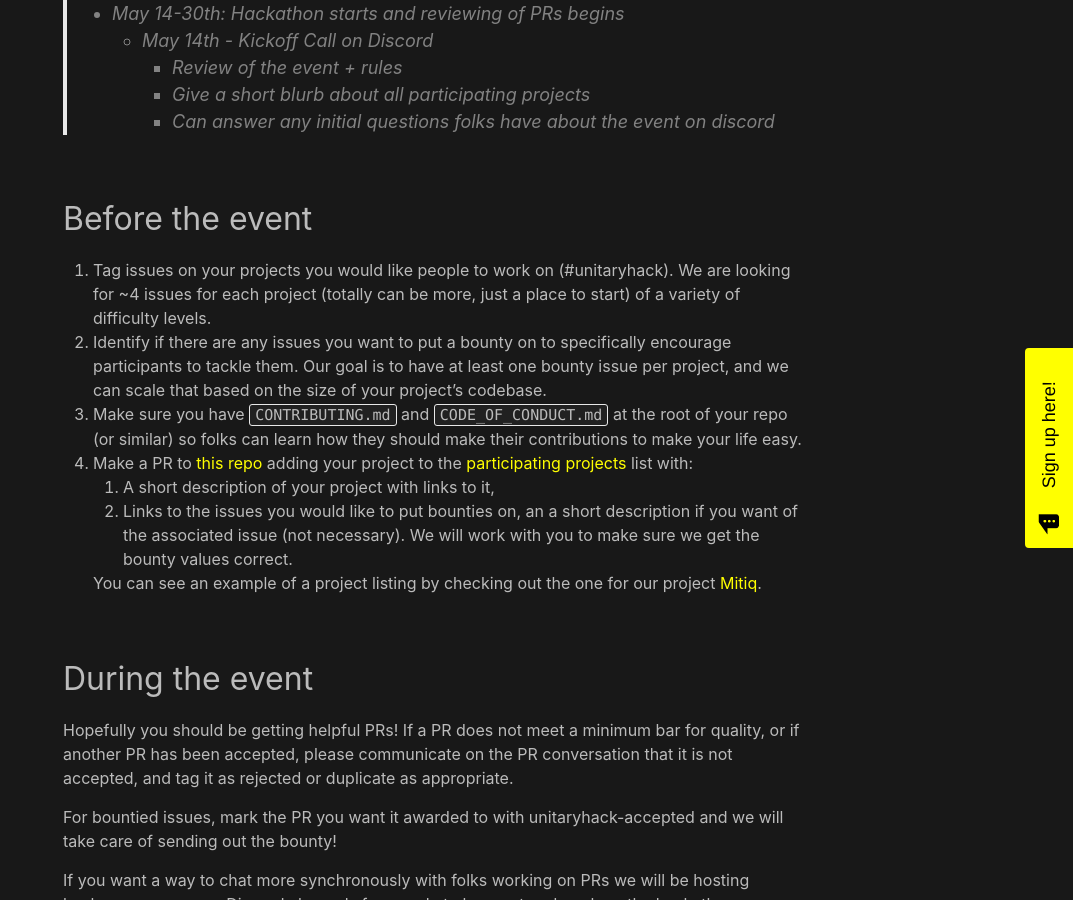
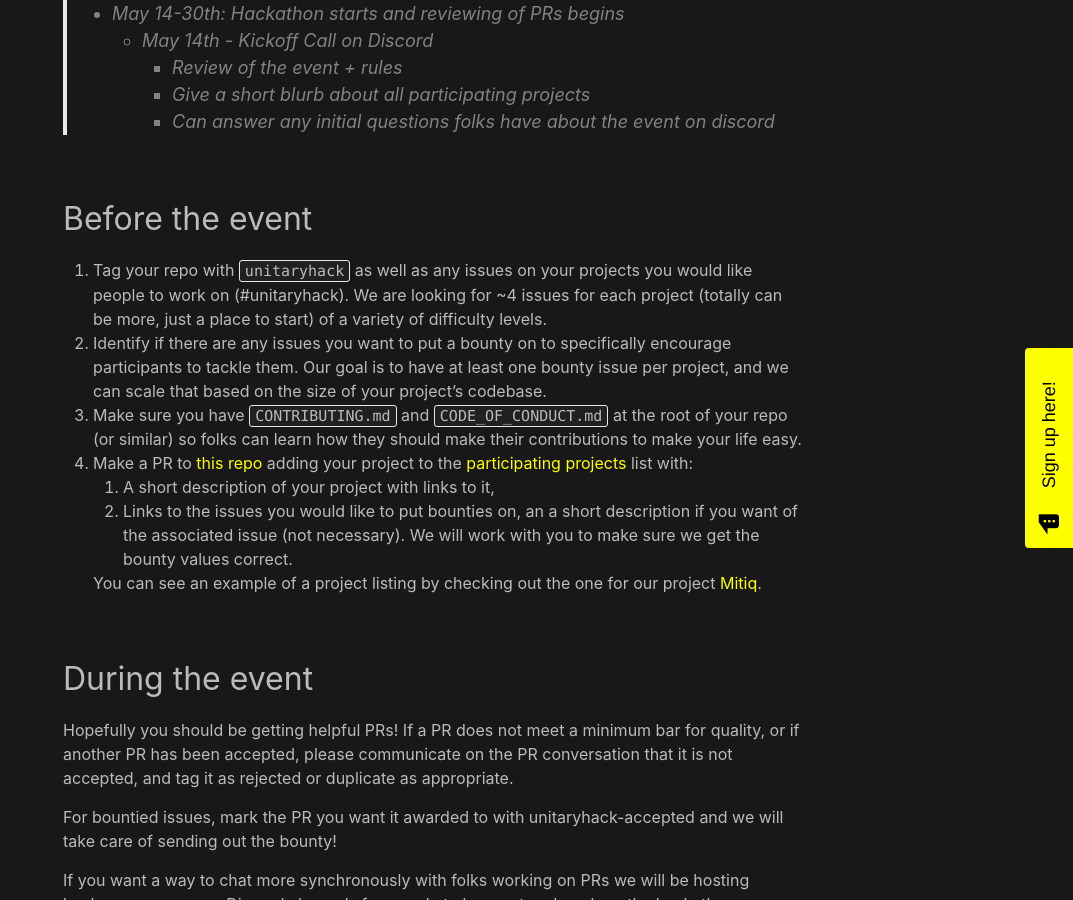
Before and after one commit to unitaryfund/unitaryhack2021, a Jekyll site: the page built from maintainer-guide.md, in a window 1280 px wide and 900 px high, scrolled down 704 px. Shown: the whole window, without its empty margins (207-1280 px from the left). Built offline with Jekyll 4.4.1, drawn with Linux system fonts in a browser that asks for light colours.

Commit message:
Tagging repo as well as issues

```diff
--- a/maintainer-guide.md
+++ b/maintainer-guide.md
@@ -28,7 +28,7 @@ We have some outlines below for what you can expect before and during the event,
 
 ## Before the event
 
-1. Tag issues on your projects you would like people to work on (#unitaryhack). We are looking for ~4 issues for each project (totally can be more, just a place to start) of a variety of difficulty levels.
+1. Tag your repo with `unitaryhack` as well as any issues on your projects you would like people to work on (#unitaryhack). We are looking for ~4 issues for each project (totally can be more, just a place to start) of a variety of difficulty levels.
 2. Identify if there are any issues you want to put a bounty on to specifically encourage participants to tackle them. Our goal is to have at least one bounty issue per project, and we can scale that based on the size of your project’s codebase.
 3. Make sure you have  `CONTRIBUTING.md` and `CODE_OF_CONDUCT.md` at the root of your repo (or similar) so folks can learn how they should make their contributions to make your life easy.
 4. Make a PR to [this repo](https://github.com/unitaryfund/unitaryhack) adding your project to the [participating projects](./participating-projects.md) list with:
```
